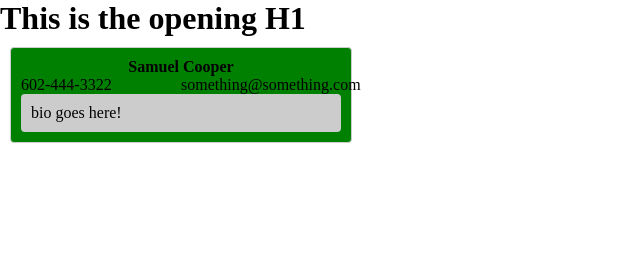
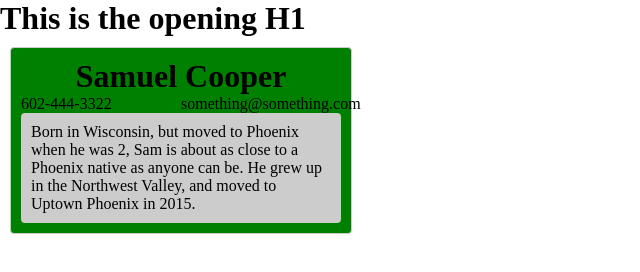
Before and after one commit to StotheC/upliftone, a plain HTML site: page index.html in a window 1280 px wide. Shown: the whole page, without its empty margins (0-640 px from the left). Drawn offline with Linux system fonts and the light colour scheme.

Commit message:
updated bio

```diff
--- a/index.html
+++ b/index.html
@@ -17,7 +17,7 @@
                     <div class="phone">602-444-3322</div>
                     <div class="email">something@something.com</div>
                 </div>
-                <p class="bio">bio goes here!</p>
+                <p class="bio">Born in Wisconsin, but moved to Phoenix when he was 2, Sam is about as close to a Phoenix native as anyone can be. He grew up in the Northwest Valley, and moved to Uptown Phoenix in 2015.</p>
             </div>
         </section>
     </article>
--- a/styles.css
+++ b/styles.css
@@ -15,6 +15,7 @@
 .name {
     font-weight: bold;
     text-align: center;
+    font-size: 2em;
 }
 
 .my-info {
```
